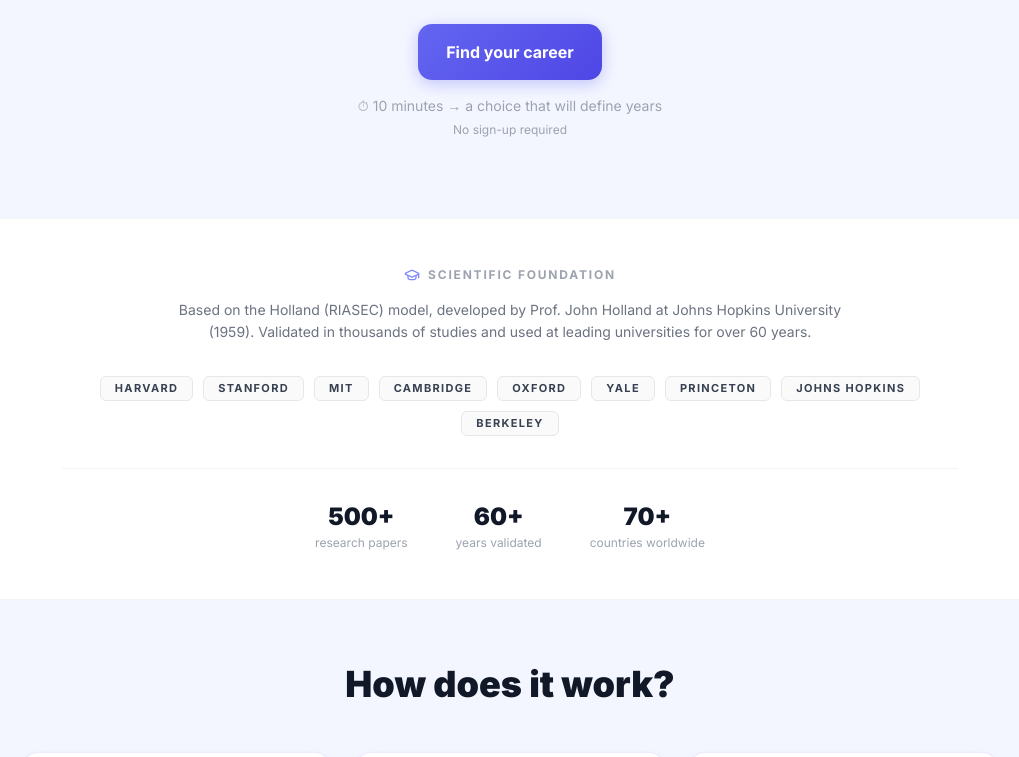
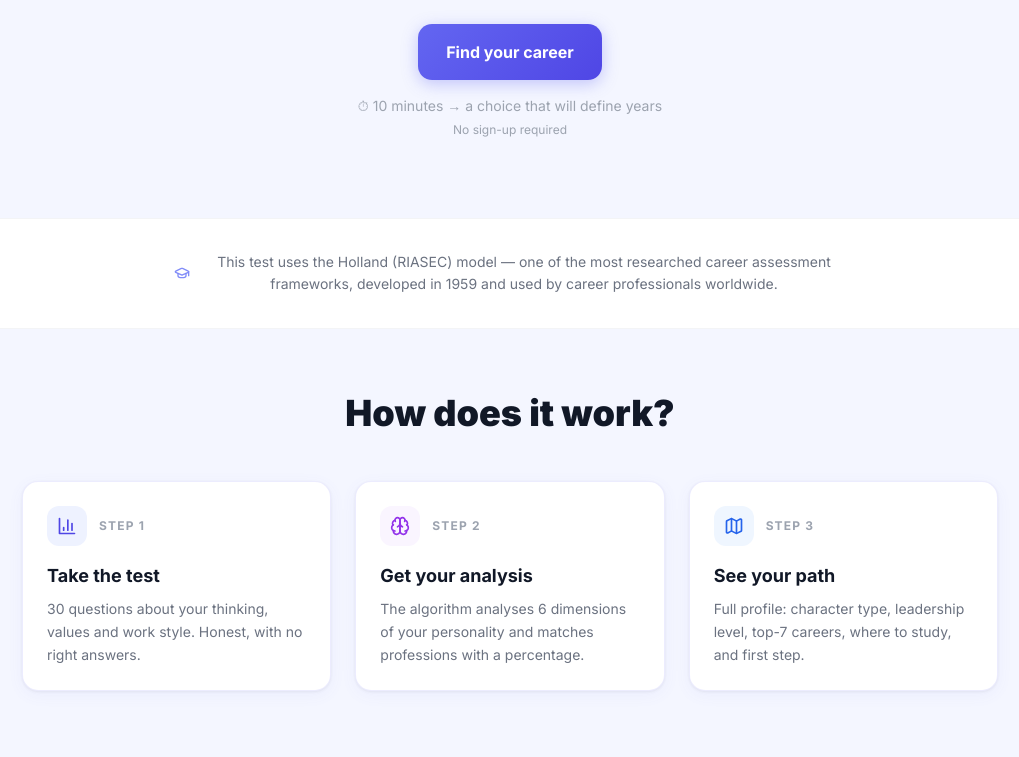
Before and after one commit to kompuaternet/mentivo, a Next.js app: page /career in a window 1280 px wide. Shown: the part 553-1310 px from the top of the page, without its empty margins (130-1149 px from the left). Built offline with nearby package versions, Linux system fonts and the light colour scheme.

Commit message:
fix: remove university badges — keep only honest RIASEC attribution
Co-Authored-By: Claude Sonnet 4.6 <noreply@anthropic.com>

```diff
--- a/src/app/career/page.tsx
+++ b/src/app/career/page.tsx
@@ -150,47 +150,13 @@ export default function LandingPage() {
         </motion.div>
       </section>
 
-      {/* ── Research Foundation ── */}
-      <section className="py-12 px-6 bg-white border-y border-gray-100">
-        <div className="max-w-4xl mx-auto">
-
-          {/* Label */}
-          <div className="flex items-center justify-center gap-2 mb-4">
-            <GraduationCap className="w-4 h-4 text-indigo-400" />
-            <span className="text-xs font-bold text-gray-400 uppercase tracking-[0.15em]">
-              {t('research_label', locale)}
-            </span>
-          </div>
-
-          {/* Researcher credit */}
-          <p className="text-center text-sm text-gray-500 leading-relaxed max-w-2xl mx-auto mb-8">
+      {/* ── Methodology strip ── */}
+      <section className="py-8 px-6 bg-white border-y border-gray-100">
+        <div className="max-w-2xl mx-auto flex items-center justify-center gap-3">
+          <GraduationCap className="w-4 h-4 text-indigo-400 flex-shrink-0" />
+          <p className="text-sm text-gray-500 leading-relaxed text-center">
             {t('research_credit', locale)}
           </p>
-
-          {/* University badges */}
-          <div className="flex items-center justify-center gap-2.5 flex-wrap mb-8">
-            {UNIVERSITIES.map(uni => (
-              <div key={uni} className="uni-logo">{uni}</div>
-            ))}
-          </div>
-
-          {/* Divider */}
-          <div className="border-t border-gray-100 mb-8" />
-
-          {/* Research stats */}
-          <div className="flex items-center justify-center gap-12 flex-wrap">
-            {[
-              { value: '500+', label: t('research_stat_papers', locale) },
-              { value: '60+',  label: t('research_stat_years', locale) },
-              { value: '70+',  label: t('research_stat_countries', locale) },
-            ].map((s, i) => (
-              <div key={i} className="text-center">
-                <div className="text-2xl font-black text-gray-900">{s.value}</div>
-                <div className="text-xs text-gray-400 mt-0.5">{s.label}</div>
-              </div>
-            ))}
-          </div>
-
         </div>
       </section>
 
--- a/src/lib/i18n.ts
+++ b/src/lib/i18n.ts
@@ -198,13 +198,13 @@ export const UI: Translations = {
     fr: 'Fondement scientifique',
   },
   research_credit: {
-    ru: 'Тест основан на модели Holland (RIASEC), разработанной профессором Джоном Холландом в Университете Джонса Хопкинса (1959). Проверена в тысячах исследований и применяется в ведущих университетах более 60 лет.',
-    en: 'Based on the Holland (RIASEC) model, developed by Prof. John Holland at Johns Hopkins University (1959). Validated in thousands of studies and used at leading universities for over 60 years.',
-    uk: 'Тест заснований на моделі Holland (RIASEC), розробленій професором Джоном Холландом в Університеті Джонса Хопкінса (1959). Перевірена в тисячах досліджень і застосовується у провідних університетах понад 60 років.',
-    de: 'Basierend auf dem Holland (RIASEC)-Modell, entwickelt von Prof. John Holland an der Johns Hopkins University (1959). In Tausenden von Studien validiert und seit über 60 Jahren an führenden Universitäten eingesetzt.',
-    es: 'Basado en el modelo Holland (RIASEC), desarrollado por el Prof. John Holland en la Universidad Johns Hopkins (1959). Validado en miles de estudios y utilizado en universidades líderes durante más de 60 años.',
-    tr: 'Johns Hopkins Üniversitesi\'nde Prof. John Holland tarafından geliştirilen Holland (RIASEC) modeline dayalıdır (1959). Binlerce araştırmada doğrulanmış ve 60 yılı aşkın süredir önde gelen üniversitelerde kullanılmaktadır.',
-    fr: 'Basé sur le modèle Holland (RIASEC), développé par le Prof. John Holland à l\'Université Johns Hopkins (1959). Validé dans des milliers d\'études et utilisé dans les meilleures universités depuis plus de 60 ans.',
+    ru: 'Тест использует модель Holland (RIASEC) — одну из наиболее изученных методологий профориентации, разработанную в 1959 году и применяемую специалистами по всему миру.',
+    en: 'This test uses the Holland (RIASEC) model — one of the most researched career assessment frameworks, developed in 1959 and used by career professionals worldwide.',
+    uk: 'Тест використовує модель Holland (RIASEC) — одну з найбільш досліджених методологій профорієнтації, розроблену в 1959 році та застосовувану фахівцями по всьому світу.',
+    de: 'Dieser Test verwendet das Holland (RIASEC)-Modell — eines der am besten erforschten Berufsberatungskonzepte, entwickelt 1959 und weltweit von Karriereberatern eingesetzt.',
+    es: 'Este test utiliza el modelo Holland (RIASEC) — una de las metodologías de orientación vocacional más estudiadas, desarrollada en 1959 y utilizada por profesionales en todo el mundo.',
+    tr: 'Bu test, Holland (RIASEC) modelini kullanmaktadır — 1959\'da geliştirilen ve dünya genelinde kariyer uzmanları tarafından kullanılan en çok araştırılan kariyer değerlendirme çerçevelerinden biri.',
+    fr: 'Ce test utilise le modèle Holland (RIASEC) — l\'un des cadres d\'orientation professionnelle les plus étudiés, développé en 1959 et utilisé par des professionnels du monde entier.',
   },
   research_stat_papers: {
     ru: 'научных публикаций',
```
